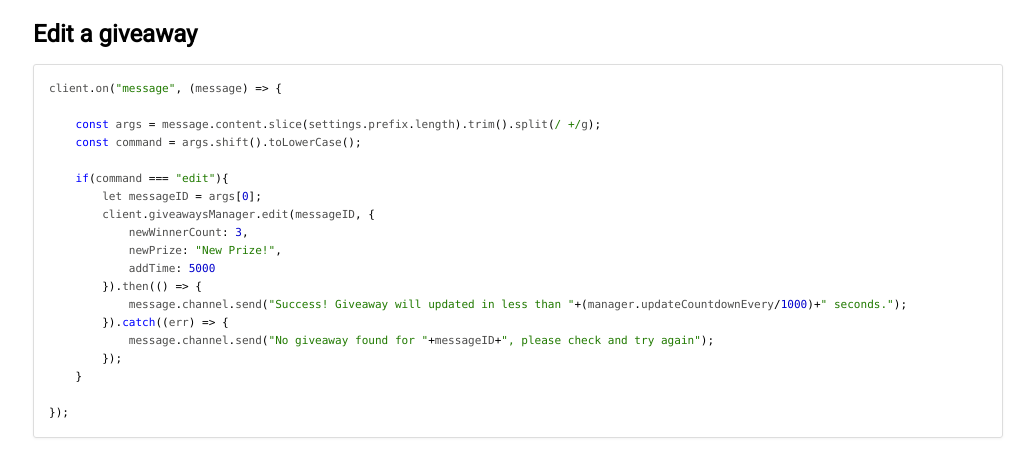
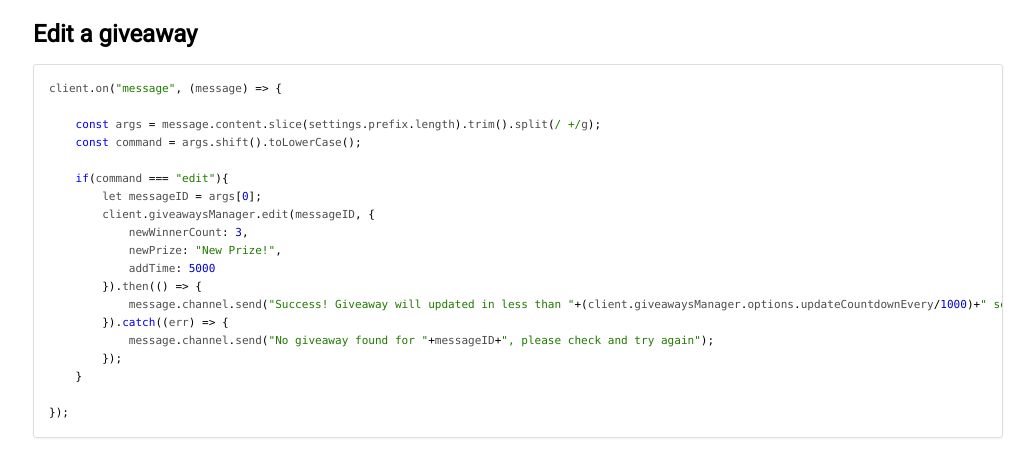
Before and after one commit to Androz2091/discord-giveaways, a plain HTML site: page index.html in a window 1280 px wide. Shown: the part 4285-4736 px from the top of the page, without its empty margins (247-1280 px from the left). Drawn offline with nearby package versions, Linux system fonts and the light colour scheme.

Commit message:
deploy: e45fc1b130df0d30ecdd574a7106f7012b8c8e31

```diff
--- a/index.html
+++ b/index.html
@@ -194,7 +194,7 @@ You can pass an options object to customize the giveaways. Here is a list of the
             newPrize: &quot;New Prize!&quot;,
             addTime: 5000
         }).then(() => {
-            message.channel.send(&quot;Success! Giveaway will updated in less than &quot;+(manager.updateCountdownEvery/1000)+&quot; seconds.&quot;);
+            message.channel.send(&quot;Success! Giveaway will updated in less than &quot;+(client.giveawaysManager.options.updateCountdownEvery/1000)+&quot; seconds.&quot;);
         }).catch((err) => {
             message.channel.send(&quot;No giveaway found for &quot;+messageID+&quot;, please check and try again&quot;);
         });
```
